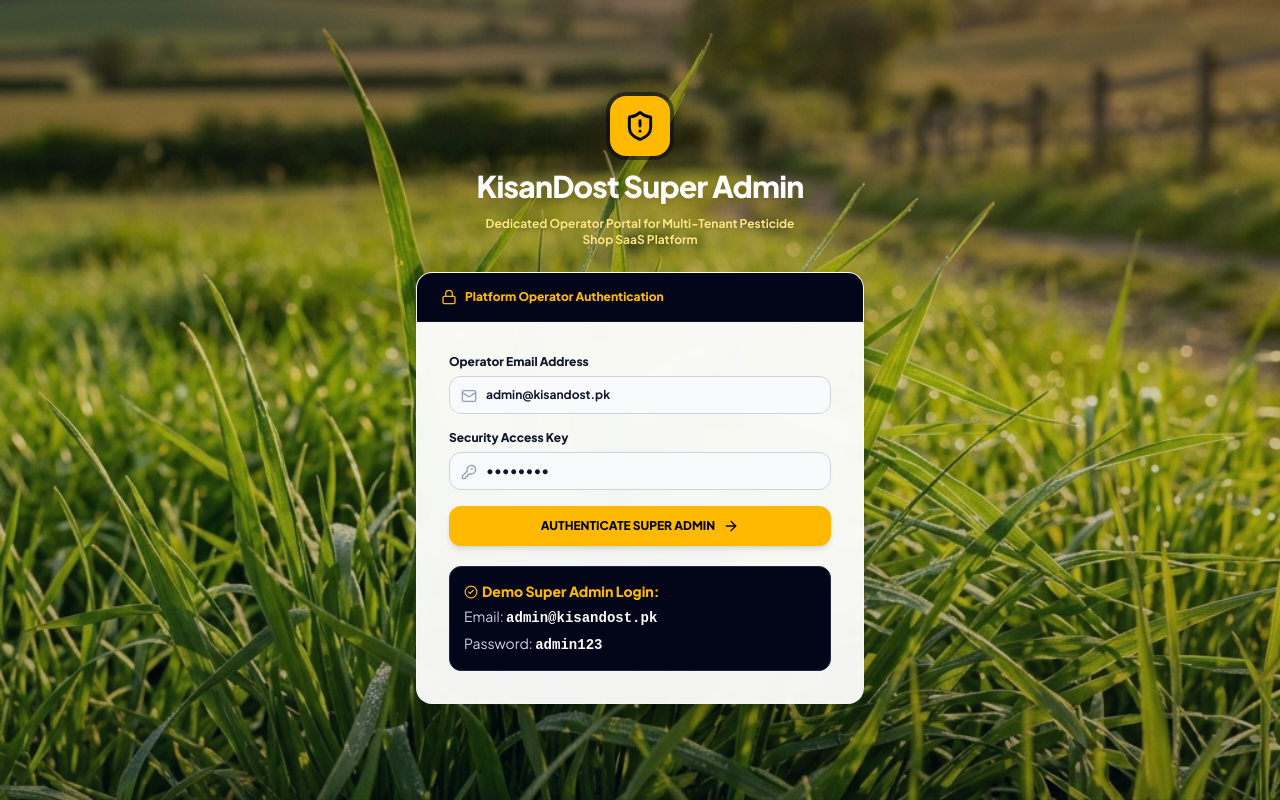
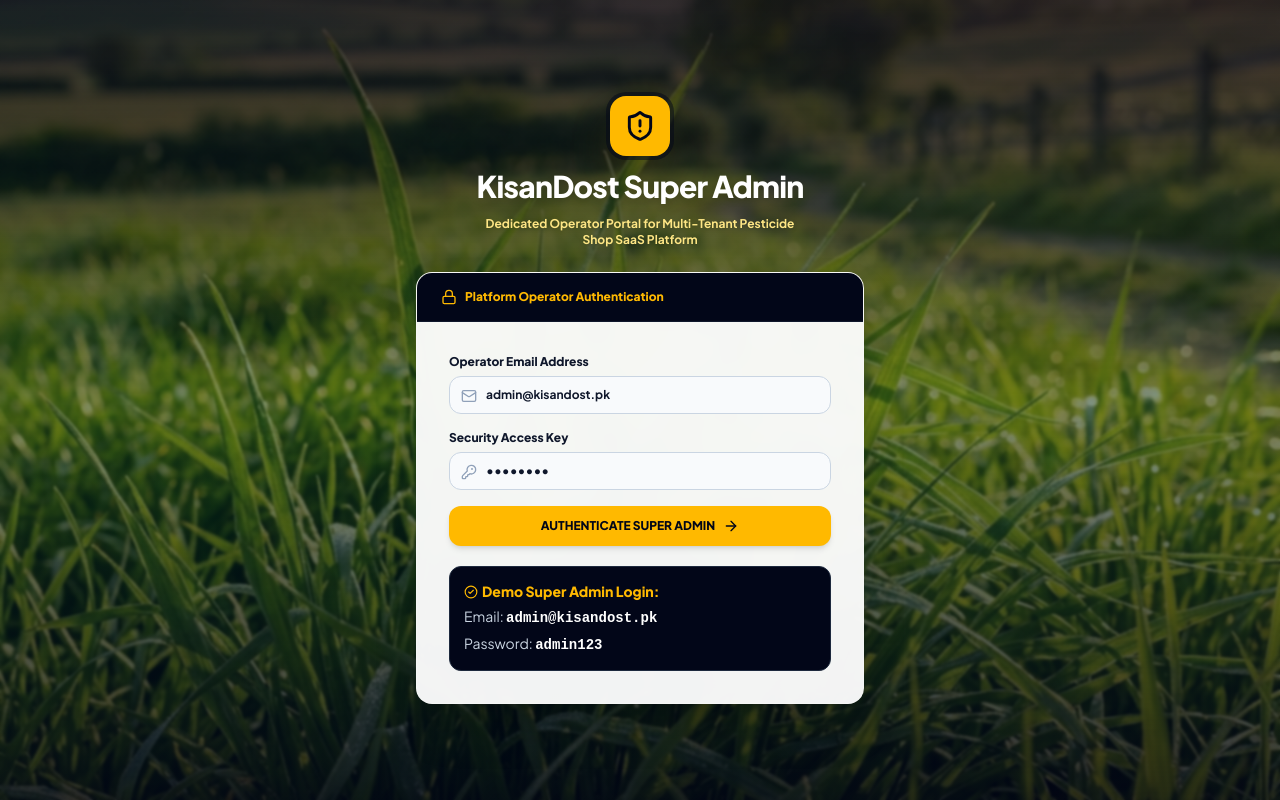
Before and after one commit to maazyasin369-ctrl/Kisandost-POS, a Next.js app: page /admin/login in a window 1280 px wide. Built offline with nearby package versions, Linux system fonts and the light colour scheme.

Commit message:
Revert "Lighten grass background overlay for brighter visual appearance"
This reverts commit 001dbfdb69bbbe9a598cc5298a1cdb25b7f488ac.

```diff
--- a/src/app/(auth)/login/page.tsx
+++ b/src/app/(auth)/login/page.tsx
@@ -31,8 +31,8 @@
 
   return (
     <div className="min-h-screen bg-slate-950 bg-[url('/images/real_grass_bg.png')] bg-cover bg-center bg-fixed relative flex items-center justify-center p-4 text-slate-900 font-jakarta overflow-hidden">
-      {/* Real Grass overlay gradient (lighter for bright grass visibility) */}
-      <div className="absolute inset-0 bg-gradient-to-b from-slate-950/35 via-emerald-950/20 to-slate-950/40 backdrop-blur-[0.5px] pointer-events-none" />
+      {/* Real Grass overlay gradient for legibility */}
+      <div className="absolute inset-0 bg-gradient-to-b from-slate-950/75 via-emerald-950/50 to-slate-950/80 backdrop-blur-[1px] pointer-events-none" />
 
       <div className="relative w-full max-w-md z-10">
         {/* Logo & Brand */}
--- a/src/app/(auth)/signup/page.tsx
+++ b/src/app/(auth)/signup/page.tsx
@@ -21,8 +21,8 @@
 
   return (
     <div className="min-h-screen bg-slate-950 bg-[url('/images/real_grass_bg.png')] bg-cover bg-center bg-fixed relative flex items-center justify-center p-4 text-slate-900 font-jakarta overflow-hidden">
-      {/* Real Grass overlay gradient (lighter for bright grass visibility) */}
-      <div className="absolute inset-0 bg-gradient-to-b from-slate-950/35 via-emerald-950/20 to-slate-950/40 backdrop-blur-[0.5px] pointer-events-none" />
+      {/* Real Grass overlay gradient for legibility */}
+      <div className="absolute inset-0 bg-gradient-to-b from-slate-950/75 via-emerald-950/50 to-slate-950/80 backdrop-blur-[1px] pointer-events-none" />
 
       <div className="relative w-full max-w-lg z-10">
         {/* Logo */}
--- a/src/app/admin/login/page.tsx
+++ b/src/app/admin/login/page.tsx
@@ -29,8 +29,8 @@
 
   return (
     <div className="min-h-screen bg-slate-950 bg-[url('/images/real_grass_bg.png')] bg-cover bg-center bg-fixed relative flex flex-col items-center justify-center p-4 text-slate-900 font-jakarta overflow-hidden">
-      {/* Real Grass overlay gradient (lighter for bright grass visibility) */}
-      <div className="absolute inset-0 bg-gradient-to-b from-slate-950/35 via-emerald-950/20 to-slate-950/40 backdrop-blur-[0.5px] pointer-events-none" />
+      {/* Real Grass overlay gradient for legibility */}
+      <div className="absolute inset-0 bg-gradient-to-b from-slate-950/75 via-emerald-950/50 to-slate-950/80 backdrop-blur-[1px] pointer-events-none" />
 
       <div className="max-w-md w-full space-y-6 relative z-10">
 
```
